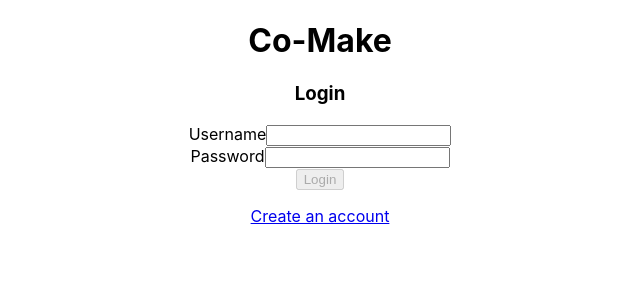
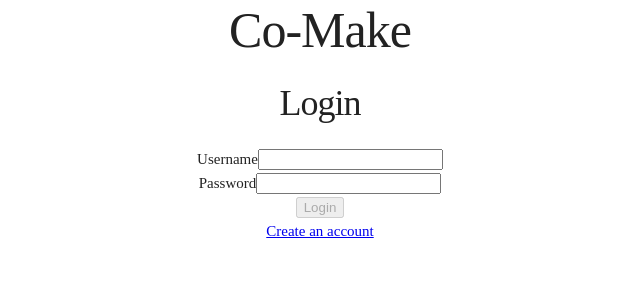
Before and after one commit to BW-Co-Make-tt26/front-end, a React (Create React App) app: page / in a window 1280 px wide. Shown: the top 300 px of the page, without its empty margins (320-960 px from the left). Built offline with nearby package versions, Linux system fonts and the light colour scheme.

Commit message:
added Base Styles

```diff
--- a/src/App.css
+++ b/src/App.css
@@ -2,6 +2,7 @@
     max-width: 800px;
     margin: auto;
     text-align: center;
+    font-family: 'Railway';
   }
 
   .upvote-ctn button {
@@ -24,3 +25,39 @@
     display: flex;
     justify-content: space-between;
   }
+  /* --------------------------------Base Styles --------------------- */
+
+  html {
+    font-size: 62.5%; }
+  body {
+    font-size: 1.5em; /* currently ems cause chrome bug misinterpreting rems on body element */
+    line-height: 1.6;
+    font-weight: 400;
+    font-family: "Raleway", "HelveticaNeue", "Helvetica Neue", Helvetica, Arial, sans-serif;
+    color: #222; }
+
+
+  /* -----------------------------------Typography ––––––––----–––––––––––– */
+  h1, h2, h3, h4, h5, h6 {
+    margin-top: 0;
+    margin-bottom: 2rem;
+    font-weight: 300; }
+  h1 { font-size: 4.0rem; line-height: 1.2;  letter-spacing: -.1rem;}
+  h2 { font-size: 3.6rem; line-height: 1.25; letter-spacing: -.1rem; }
+  h3 { font-size: 3.0rem; line-height: 1.3;  letter-spacing: -.1rem; }
+  h4 { font-size: 2.4rem; line-height: 1.35; letter-spacing: -.08rem; }
+  h5 { font-size: 1.8rem; line-height: 1.5;  letter-spacing: -.05rem; }
+  h6 { font-size: 1.5rem; line-height: 1.6;  letter-spacing: 0; }
+
+  /* Larger than phablet */
+  @media (min-width: 550px) {
+    h1 { font-size: 5.0rem; }
+    h2 { font-size: 4.2rem; }
+    h3 { font-size: 3.6rem; }
+    h4 { font-size: 3.0rem; }
+    h5 { font-size: 2.4rem; }
+    h6 { font-size: 1.5rem; }
+  }
+
+  p {
+    margin-top: 0; }
```
Also changed, not shown: 1 other file (tests, documents, lock files or other folders).
